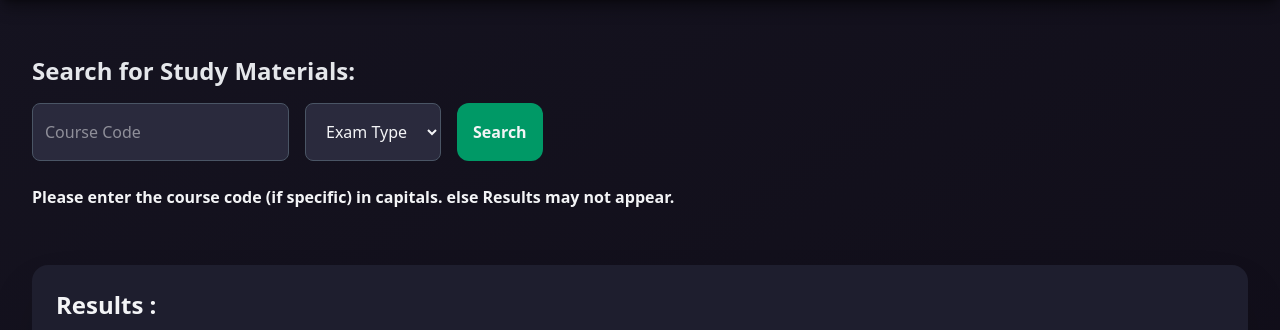
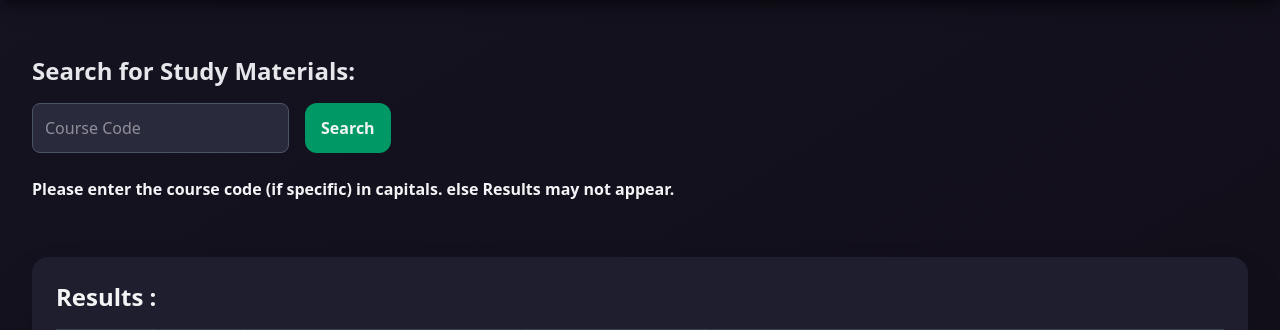
Before and after one commit to krishnasouravvemuri/PaperRepo, a Django app: page /notes/ in a window 1280 px wide. Shown: the part 65-395 px from the top of the page. Run offline with Django 5.2, Linux system fonts and the light colour scheme; data comes from the database, SQL or seed files in the repository; style sheets or scripts are compiled from the project's sources; some libraries are stand-ins or nearby versions.

Commit message:
Update notes.html

```diff
--- a/papers/templates/notes.html
+++ b/papers/templates/notes.html
@@ -15,13 +15,6 @@
             <input name="course_code" id="subjectInput" placeholder="Course Code"
                    value="{{ course_code }}"
                    class="p-3 rounded-lg border border-gray-600 bg-[#2a2a3d] max-w-md text-gray-100 focus:outline-none focus:ring-2 focus:ring-emerald-500">
-            <select name="exam_type"
-                    class="p-4 rounded-lg border border-gray-600 bg-[#2a2a3d] max-w-md text-gray-100 focus:outline-none focus:ring-2 focus:ring-emerald-500">
-                <option disabled selected value="">Exam Type</option>
-                <option value="CAT I" {% if exam_type == 'CAT I' %}selected{% endif %}>CAT I</option>
-                <option value="CAT II" {% if exam_type == 'CAT II' %}selected{% endif %}>CAT II</option>
-                <option value="FAT" {% if exam_type == 'FAT' %}selected{% endif %}>FAT</option>
-            </select>
             <button type="submit"
                     class="font-semibold text-center bg-emerald-600 px-4 py-2 rounded-xl cursor-pointer hover:bg-emerald-500 transition flex items-center gap-2">
                 Search
```
